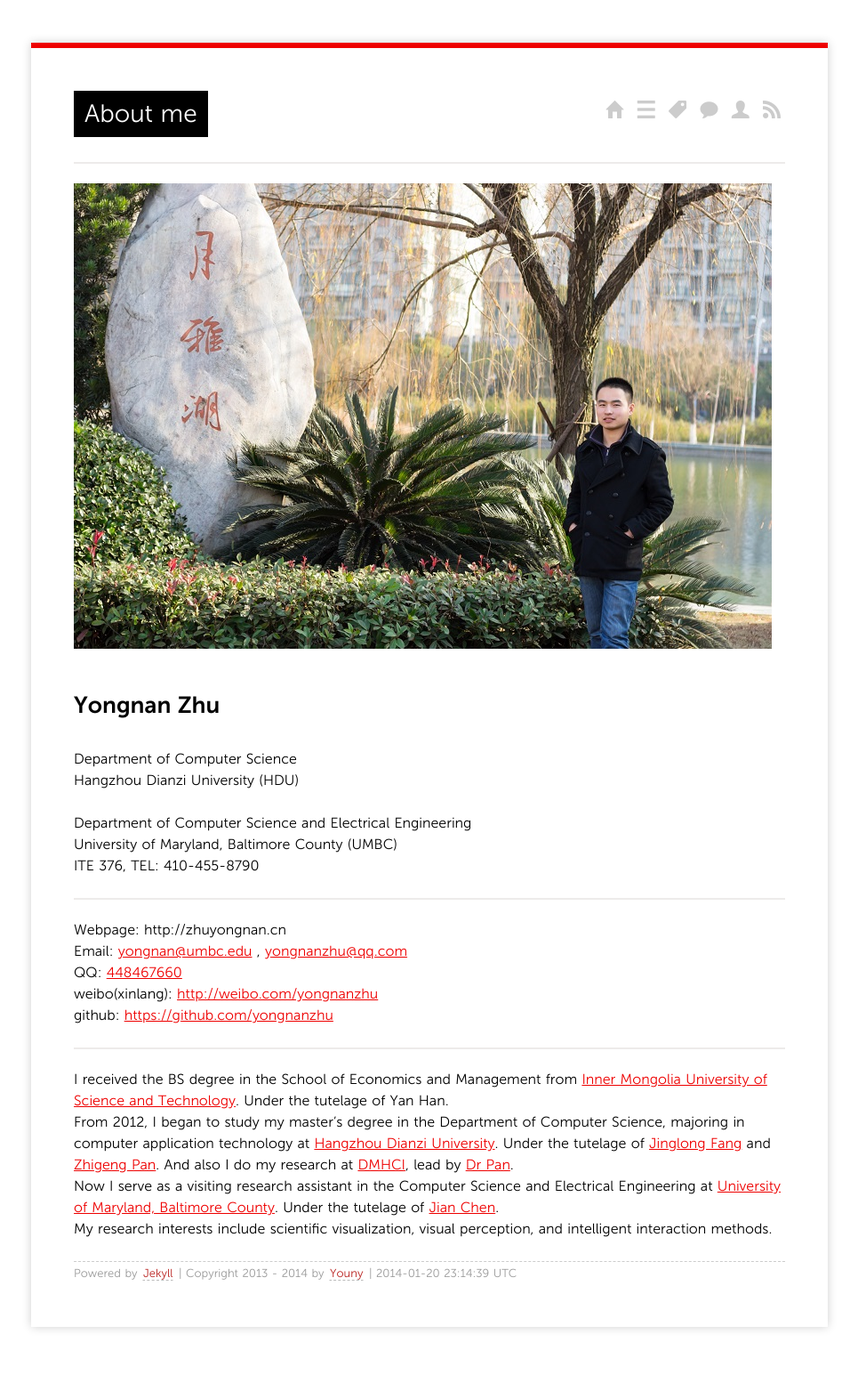
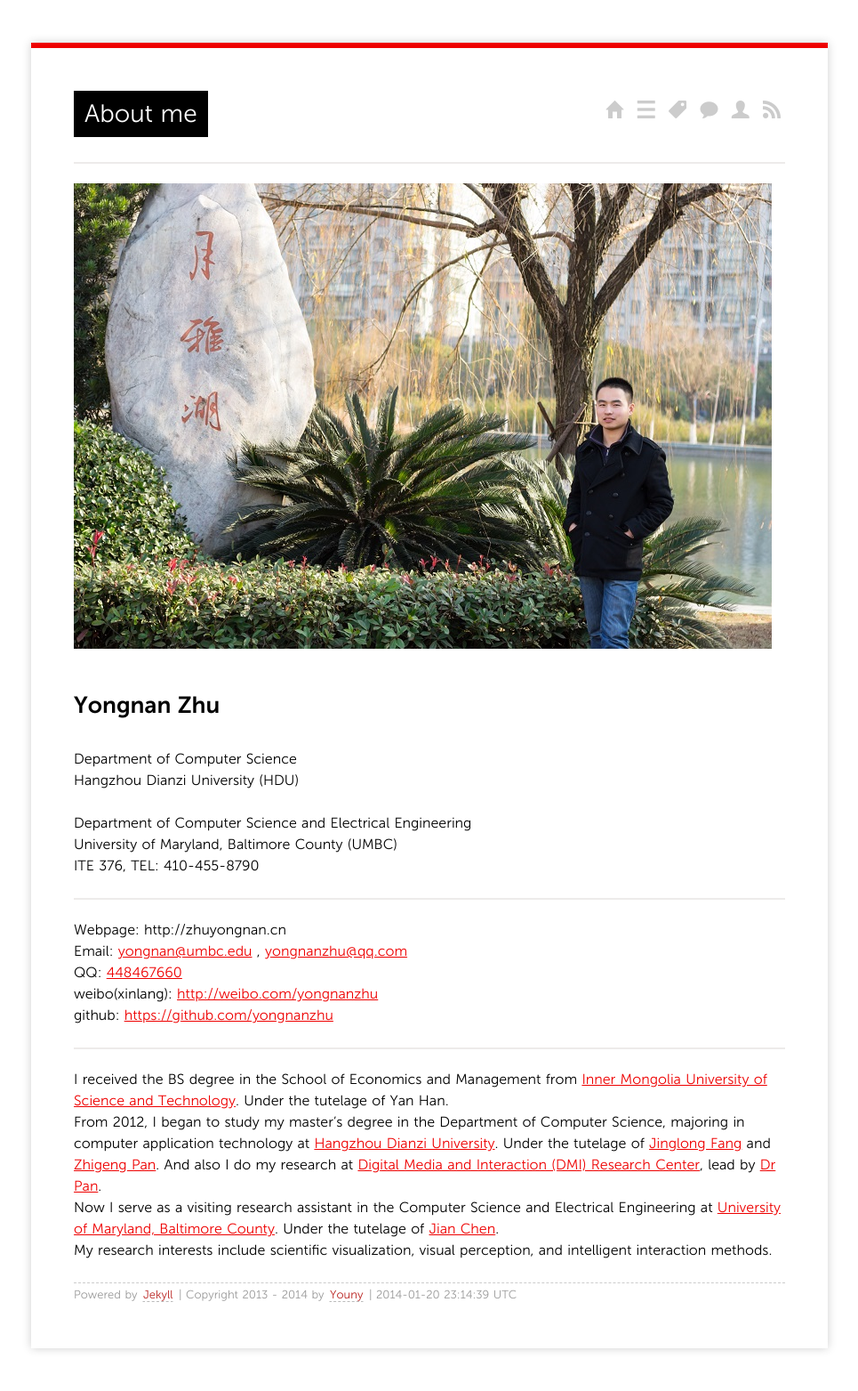
Before and after one commit to yongnanzhu/yongnanzhu.github.com, a Jekyll site: the page built from about/index.md, in a window 1280 px wide. Shown: the whole page at 89% size, without its empty margins (157-1122 px from the left). Built offline with Jekyll 4.4.1, drawn with Linux system fonts in a browser that asks for light colours; Markdown is read by kramdown in place of the engine named in the settings; before the commit the page ends 1539 px from its top, so only the background shows below that.

Commit message:
Update index.md

```diff
--- a/about/index.md
+++ b/about/index.md
@@ -23,6 +23,6 @@
 github: [https://github.com/yongnanzhu](https://github.com/yongnanzhu)
 - - - - - -
 I received the BS degree in the School of Economics and Management from [Inner Mongolia University of Science and Technology](http://www.imust.cn/). Under the tutelage of Yan Han.
-From 2012, I began to study my master’s degree in the Department of Computer Science, majoring in computer application technology at [Hangzhou Dianzi University](http://www.hdu.edu.cn/). Under the tutelage of [Jinglong Fang](http://computer.hdu.edu.cn/index.php/article/109) and [Zhigeng Pan](http://hise.hznu.edu.cn/newsShow.aspx?ID=1232&PID=). And also I do my research at [DMHCI](http://www.dmhci.net/), lead by [Dr Pan](http://hise.hznu.edu.cn/newsShow.aspx?ID=1232&PID=).
+From 2012, I began to study my master’s degree in the Department of Computer Science, majoring in computer application technology at [Hangzhou Dianzi University](http://www.hdu.edu.cn/). Under the tutelage of [Jinglong Fang](http://computer.hdu.edu.cn/index.php/article/109) and [Zhigeng Pan](http://hise.hznu.edu.cn/newsShow.aspx?ID=1232&PID=). And also I do my research at [Digital Media and Interaction (DMI) Research Center](http://www.dmhci.net/), lead by [Dr Pan](http://hise.hznu.edu.cn/newsShow.aspx?ID=1232&PID=).
 Now I serve as a visiting research assistant in the Computer Science and Electrical Engineering at [University of Maryland, Baltimore County](http://www.umbc.edu/). Under the tutelage of [Jian Chen](http://www.csee.umbc.edu/~jichen).
 My research interests include  scientific  visualization, visual perception, and intelligent interaction methods.
```
